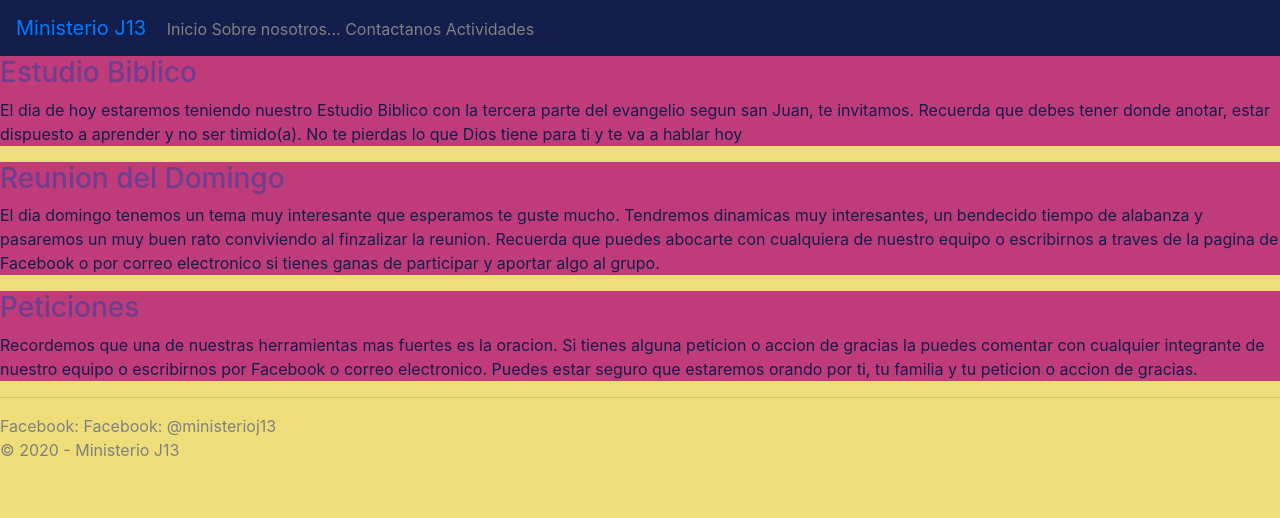
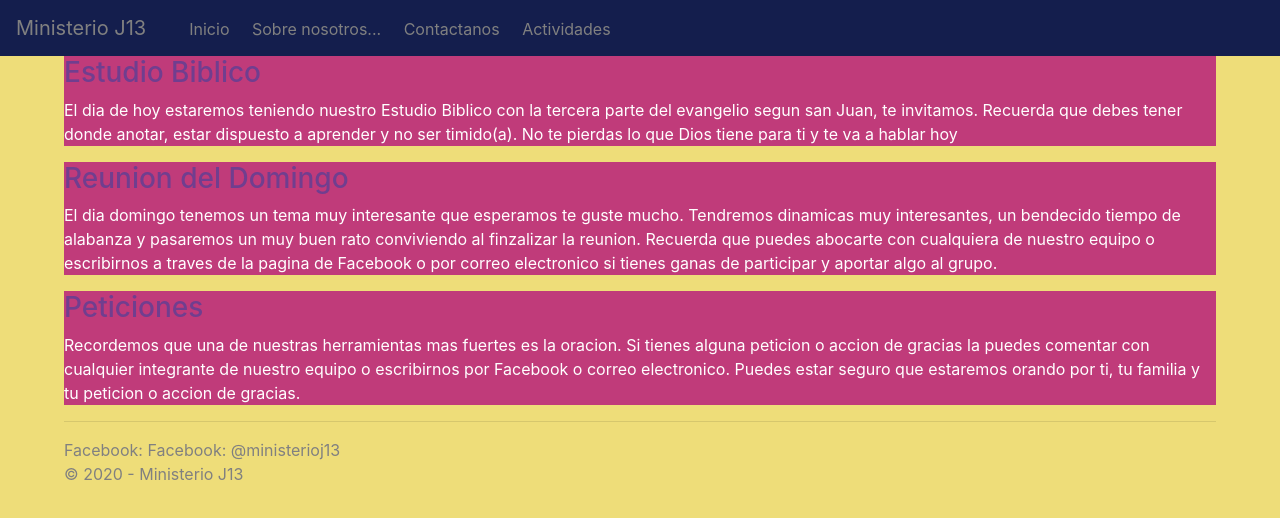
Before and after one commit to joshmarto/MJ13, a plain HTML site: page activities.html in a window 1280 px wide. Drawn offline with nearby package versions, Linux system fonts and the light colour scheme.

Commit message:
Fixing design measures pt 1

```diff
--- a/activities.html
+++ b/activities.html
@@ -26,20 +26,28 @@
         	footer{
         		color: gray;
         	}
+        	p{
+        		color: white;
+        	}
+        	.posts, footer{
+        		padding-left: 5%;
+        		padding-right: 5%;
+        	}
         </style>
 	</head>
 	<body>
 		<header>
 			<nav class="navbar">
 				<div class="navbar-collapse">
-					<a href="index.html" class="navbar-brand">Ministerio J13</a>
-					<a class="nav-item" href="index.html" style="color: gray;"> Inicio </a>
-					<a class="nav-item" href="about.html" style="color: gray;"> Sobre nosotros... </a>
-					<a class="nav-item" href="contact.html" style="color: gray;"> Contactanos </a>
-					<a class="nav-item" href="activities.html" style="color: gray;"> Actividades </a>
+					<a href="index.html" class="navbar-brand" style="color: gray;">Ministerio J13&nbsp&nbsp&nbsp&nbsp</a>
+					<a class="nav-item" href="index.html" style="color: gray;">Inicio&nbsp&nbsp&nbsp&nbsp</a>
+					<a class="nav-item" href="about.html" style="color: gray;">Sobre nosotros...&nbsp&nbsp&nbsp&nbsp</a>
+					<a class="nav-item" href="contact.html" style="color: gray;">Contactanos&nbsp&nbsp&nbsp&nbsp</a>
+					<a class="nav-item" href="activities.html" style="color: gray;">Actividades</a>
 				</div>
 			</nav>
 		</header>
+		<div class="posts">
 			<div class="tag">
 				<h3>Estudio Biblico</h3>
 				<p>El dia de hoy estaremos teniendo nuestro Estudio Biblico con la tercera parte del evangelio segun san Juan, te invitamos. Recuerda que debes tener donde anotar, estar dispuesto a aprender y no ser timido(a). No te pierdas lo que Dios tiene para ti y te va a hablar hoy</p>
@@ -52,6 +60,7 @@
 				<h3>Peticiones</h3>
 				<p>Recordemos que una de nuestras herramientas mas fuertes es la oracion. Si tienes alguna peticion o accion de gracias la puedes comentar con cualquier integrante de nuestro equipo o escribirnos por Facebook o correo electronico. Puedes estar seguro que estaremos orando por ti, tu familia y tu peticion o accion de gracias.</p>
 			</div>
+		</div>
 		<footer>
 			<hr>
 			Facebook: Facebook: &#64ministerioj13<br>
```
Also changed, not shown: about.html (+11 -5 lines), contact.html (+11 -5 lines), index.html (+14 -6 lines).
